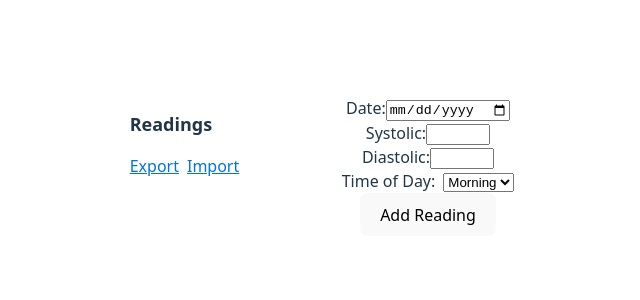
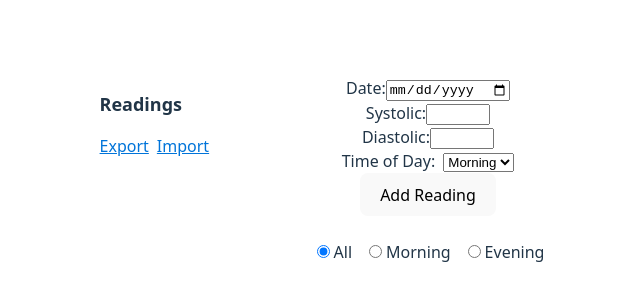
Before and after one commit to terrysmalone/bp-monitor, a React (Vite) app: page / in a window 1280 px wide. Shown: the part 222-522 px from the top of the page, without its empty margins (318-958 px from the left). Built offline with nearby package versions, Linux system fonts and the light colour scheme.

Commit message:
Filter by time

```diff
--- a/src/App.tsx
+++ b/src/App.tsx
@@ -17,6 +17,7 @@ function App() {
   const [systolic, setSystolic] = useState('')
   const [diastolic, setDiastolic] = useState('')
   const [timeOfDay, setTimeOfDay] = useState<'morning' | 'evening'>('morning')
+  const [graphFilter, setGraphFilter] = useState<'all' | 'morning' | 'evening'>('all')
 
   useEffect(() => {
     localStorage.setItem('bp-readings', JSON.stringify(readings))
@@ -144,6 +145,12 @@ function App() {
     return b.date.localeCompare(a.date)
   })
 
+  // Filter readings for the graph based on graphFilter
+  const filteredReadings =
+    graphFilter === 'all'
+      ? readings
+      : readings.filter(r => r.timeOfDay === graphFilter)
+
   return (
     <div style={{ maxWidth: 700, margin: '2rem auto', padding: 16, display: 'flex', alignItems: 'flex-start', gap: 32 }}>
       {/* Left: Date-ordered readings list */}
@@ -247,6 +254,40 @@ function App() {
           <button type="submit">Add Reading</button>
         </form>
 
+        {/* Graph filter controls */}
+        <div style={{ marginBottom: 16 }}>
+          <label>
+            <input
+              type="radio"
+              value="all"
+              checked={graphFilter === 'all'}
+              onChange={() => setGraphFilter('all')}
+              style={{ marginRight: 4 }}
+            />
+            All
+          </label>
+          <label style={{ marginLeft: 12 }}>
+            <input
+              type="radio"
+              value="morning"
+              checked={graphFilter === 'morning'}
+              onChange={() => setGraphFilter('morning')}
+              style={{ marginRight: 4 }}
+            />
+            Morning
+          </label>
+          <label style={{ marginLeft: 12 }}>
+            <input
+              type="radio"
+              value="evening"
+              checked={graphFilter === 'evening'}
+              onChange={() => setGraphFilter('evening')}
+              style={{ marginRight: 4 }}
+            />
+            Evening
+          </label>
+        </div>
+
         {readings.length > 0 && (
           <>
             <svg width={graphWidth} height={graphHeight} style={{ background: '#f9f9f9', border: '1px solid #ccc' }}>
@@ -263,7 +304,7 @@ function App() {
                 />
               ))}
               {/* Dots */}
-              {readings.map((r, i) => (
+              {filteredReadings.map((r, i) => (
                 <circle
                   key={`dot-${i}`}
                   cx={getX(r.diastolic)}
```
